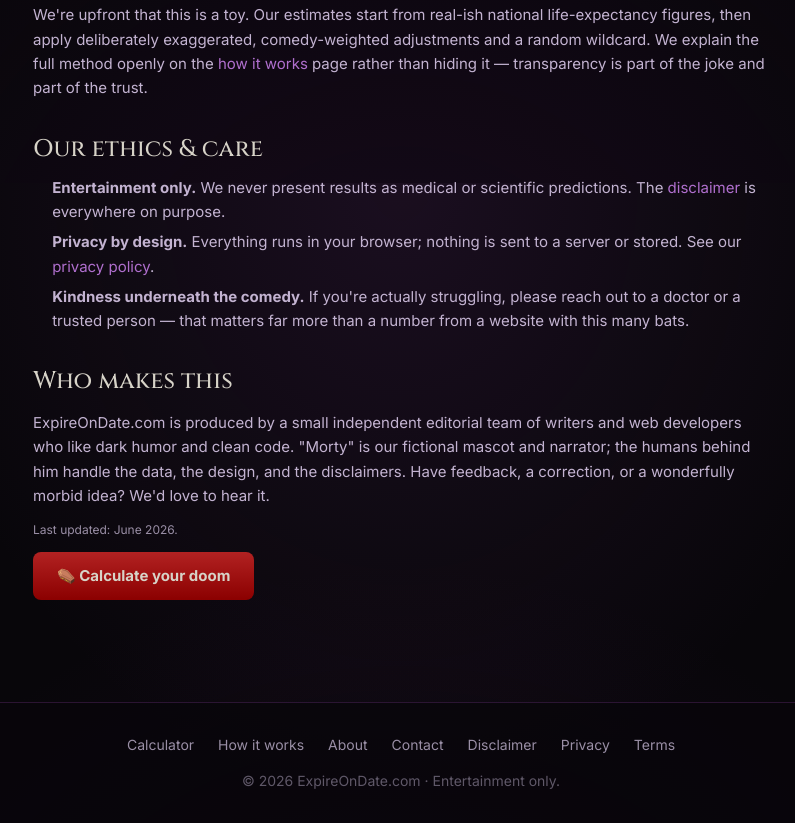
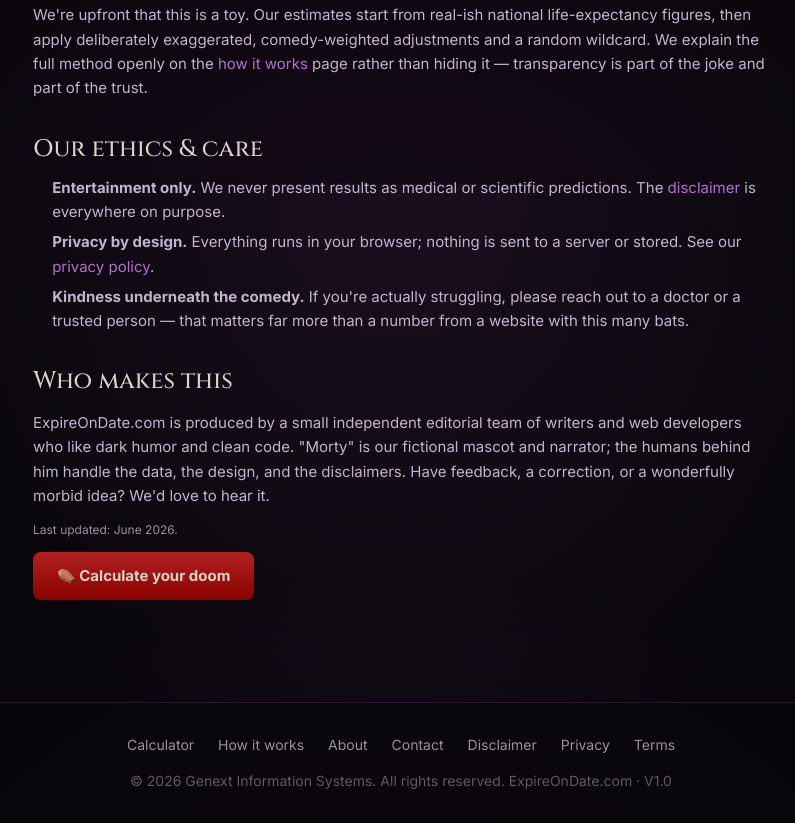
Before and after one commit to baghdadfred-2000/expireondate, a plain HTML site: page about.html in a window 1280 px wide. Shown: the part 617-1440 px from the top of the page, without its empty margins (239-1034 px from the left). Drawn offline with nearby package versions, Linux system fonts and the light colour scheme; a web font is replaced by a local one.

Commit message:
Restore complete pages from last good commit and update footer to Genext Information Systems

```diff
--- a/about.html
+++ b/about.html
@@ -108,7 +108,7 @@
     <a href="disclaimer.html" class="hover:text-amethyst">Disclaimer</a>
     <a href="privacy.html" class="hover:text-amethyst">Privacy</a>
     <a href="terms.html" class="hover:text-amethyst">Terms</a>
-    <span class="w-full text-center text-ash/60 mt-2">© <span id="yr"></span> ExpireOnDate.com · Entertainment only.</span>
+    <span class="w-full text-center text-ash/60 mt-2">© <span id="yr"></span> Genext Information Systems. All rights reserved. ExpireOnDate.com · V1.0</span>
   </div>
 </footer>
 <script>document.getElementById("yr").textContent=new Date().getFullYear();</script>
```
Also changed, not shown: contact.html (+1 -1 lines), disclaimer.html (+1 -1 lines), how-it-works.html (+1 -1 lines), index.html (+1 -1 lines), leading-causes-of-death.html (+1 -1 lines), life-expectancy-by-country.html (+1 -1 lines), life-expectancy-explained.html (+1 -1 lines), privacy.html (+1 -1 lines), terms.html (+1 -1 lines).
